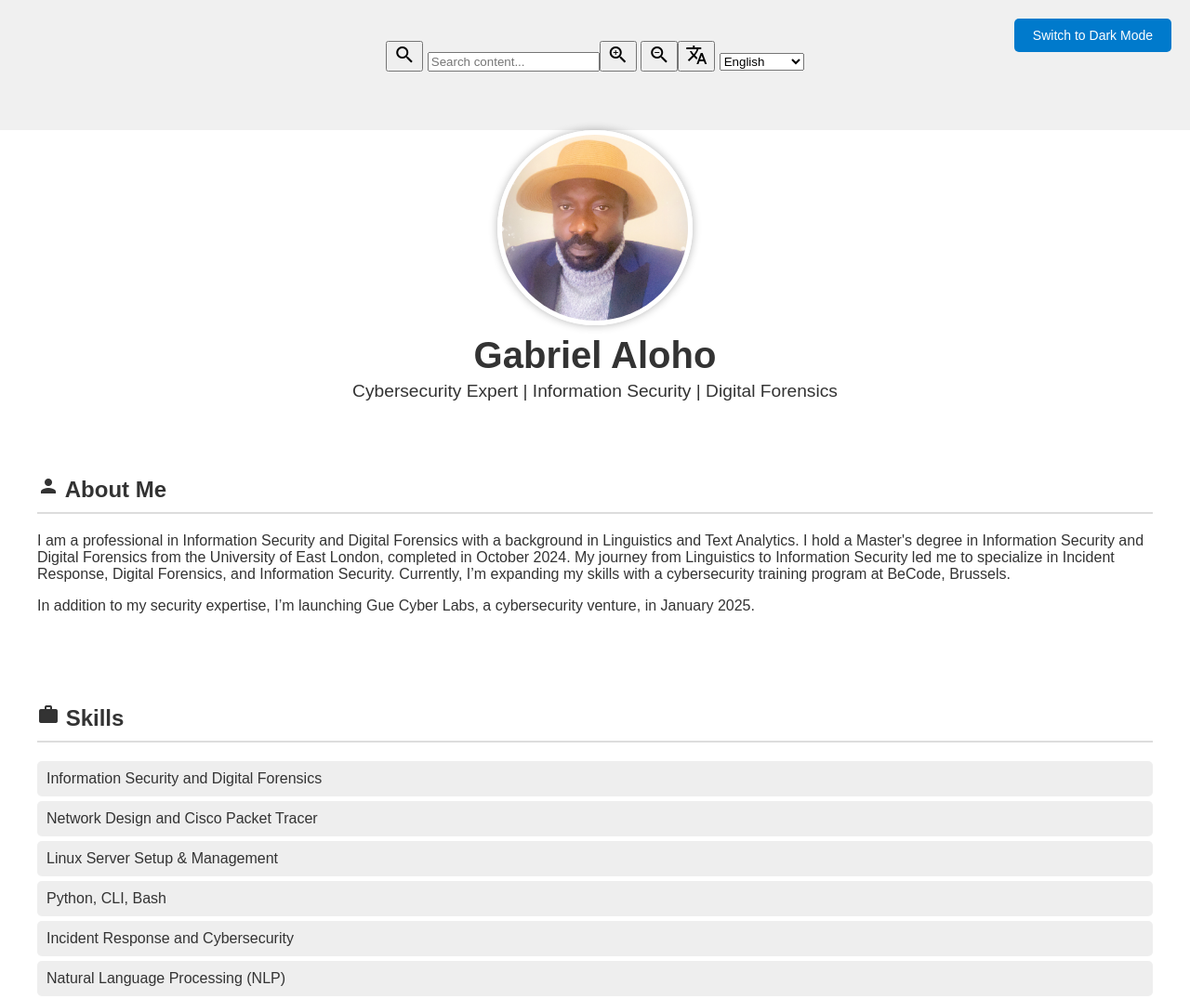
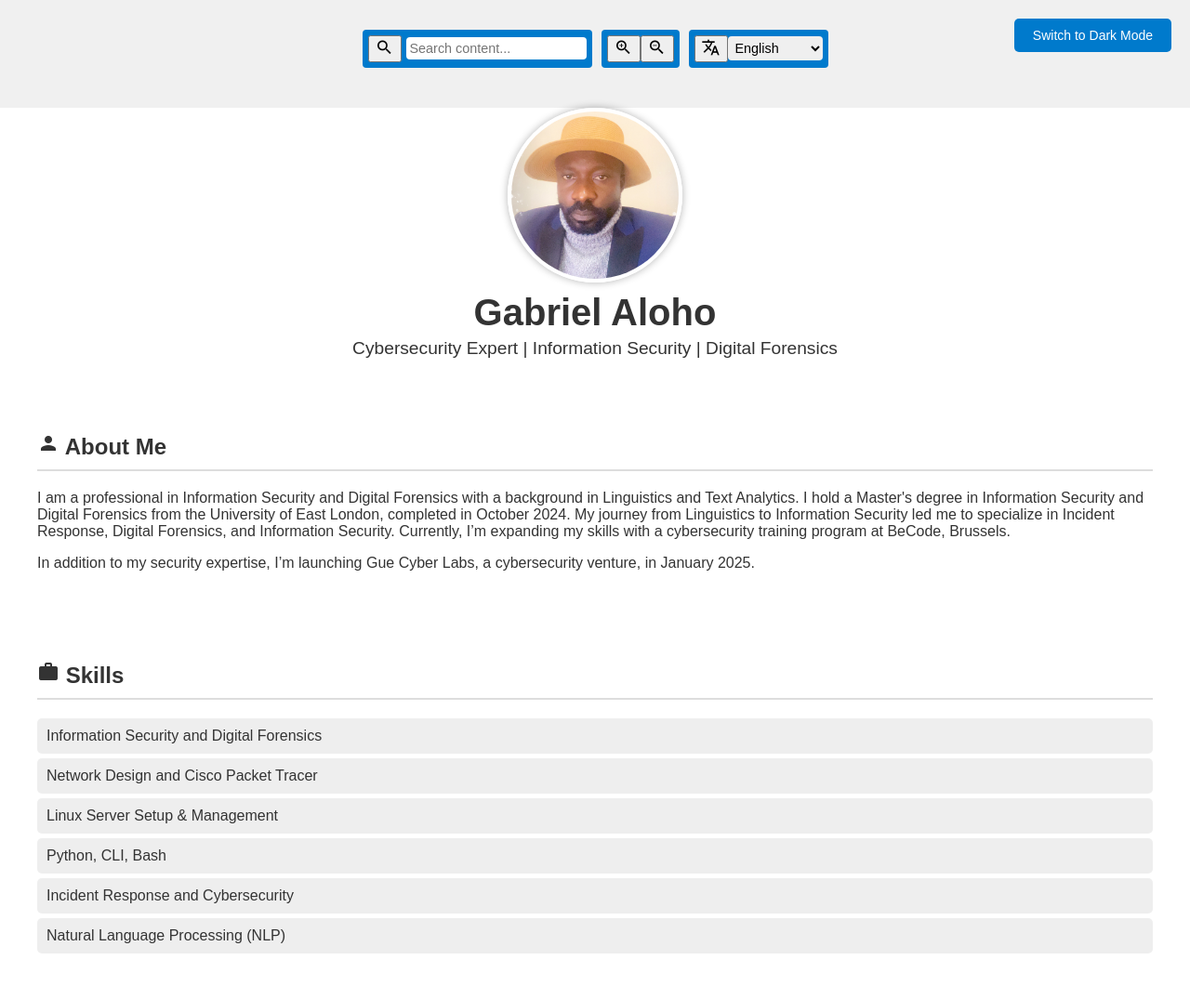
Before and after one commit to gabaloho/gabaloho.github.io, a plain HTML site: page index.html in a window 1280 px wide. Shown: the top 1075 px of the page at 93% size. Drawn offline with Linux system fonts and the light colour scheme.

Commit message:
Update style.css

```diff
--- a/style.css
+++ b/style.css
@@ -39,57 +39,27 @@ body {
     box-sizing: border-box;
 }
 /* Header Section */
+/* Header Styling */
 header {
     background-color: var(--header-bg);
     color: var(--text-color);
-    padding: 10px 20px; /* Reduced padding for smaller header */
+    padding: 8px 15px; /* Reduced padding for a smaller header */
     text-align: center;
     display: flex;
-    flex-direction: column; /* Stack the items vertically */
+    flex-direction: column;
     justify-content: center;
     align-items: center;
-    min-height: 120px; /* Ensure header has a minimum height */
+    min-height: 100px; /* Reduced height for a more compact header */
 }
 
 header h1 {
-    font-size: 2em;  /* Reduced font size for the header */
-    margin: 5px 0;
+    font-size: 1.8em;  /* Adjusted font size for a smaller header */
+    margin: 3px 0;
 }
 
 header p {
-    font-size: 1.1em;  /* Reduced font size for the subtitle */
-    margin: 5px 0;
-}
-
-.header-content {
-    display: flex;
-    flex-direction: column;
-    align-items: center;
-    justify-content: center;
-    text-align: center;
-}
-
-.profile-pic {
-    display: block;
-    width: 150px; /* Adjusted size of the profile picture */
-    height: 150px; /* Ensure the height is the same as the width */
-    margin: 10px auto;
-    border-radius: 50%;
-    object-fit: cover;
-    border: 5px solid var(--bg-color);
-    box-shadow: 0 0 10px rgba(0, 0, 0, 0.3);
-}
-
-.header-text h1 {
-    font-size: 2em;  /* Adjusted font size */
-    margin: 10px 0;
-    color: var(--text-color);
-}
-
-.header-text p {
-    font-size: 1.1em; /* Adjusted font size */
-    margin-top: 5px;
-    color: var(--text-color);
+    font-size: 1em;  /* Reduced font size for the subtitle */
+    margin: 3px 0;
 }
 
 /* Profile Section */
@@ -97,19 +67,67 @@ header p {
     display: flex;
     flex-direction: column;
     align-items: center;
-    justify-content: center;
-    text-align: center; /* Center text below the picture */
+    text-align: center;
 }
 
 .profile-pic {
-    display: block;
-    width: 200px;  /* Increased size of the profile picture */
-    height: 200px; /* Ensure the height is the same as the width to maintain the circle shape */
-    margin: 0 auto 10px; /* Add margin below the image */
+    width: 180px; /* Slightly increased profile picture size */
+    height: 180px;
     border-radius: 50%;
-    object-fit: cover; /* Ensures the image fits nicely within the circle */
-    border: 5px solid var(--bg-color); /* Add a border that matches the background to blend it */
-    box-shadow: 0 0 10px rgba(0, 0, 0, 0.3); /* Optional: Subtle shadow for a floating effect */
+    object-fit: cover;
+    border: 4px solid var(--bg-color);
+    box-shadow: 0 0 8px rgba(0, 0, 0, 0.3);
+    margin-bottom: 10px;
+}
+
+/* Header Button Actions */
+.header-actions {
+    display: flex;
+    gap: 10px;
+    margin-top: 8px;
+}
+
+/* Individual Button Styling */
+.header-button {
+    display: flex;
+    align-items: center;
+    justify-content: center;
+    padding: 6px;
+    background-color: var(--link-color);
+    border: none;
+    border-radius: 4px;
+    color: #fff;
+    cursor: pointer;
+    transition: background-color 0.3s ease;
+}
+
+.header-button:hover {
+    background-color: #005fa3;
+}
+
+/* Icon Styling Inside Buttons */
+.header-button .material-icons {
+    font-size: 20px;
+}
+
+/* Input and Select Styling */
+#search-box {
+    font-size: 0.9em;
+    padding: 4px;
+    margin-left: 5px;
+    border: none;
+    border-radius: 4px;
+}
+
+#search-box:focus {
+    outline: none;
+}
+
+#language-select {
+    font-size: 0.9em;
+    padding: 4px;
+    border: none;
+    border-radius: 4px;
 }
 
 /* Profile text styles */
```
